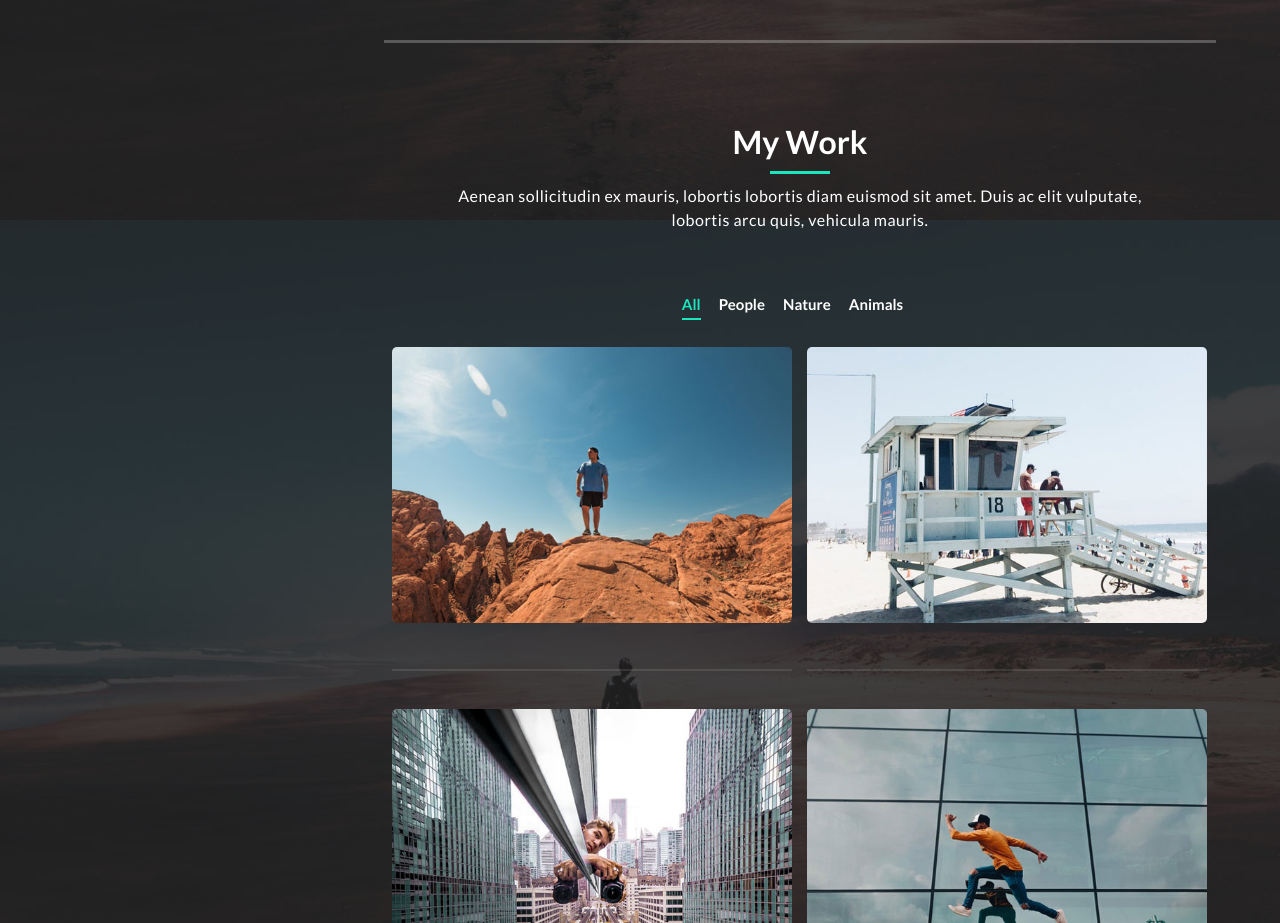
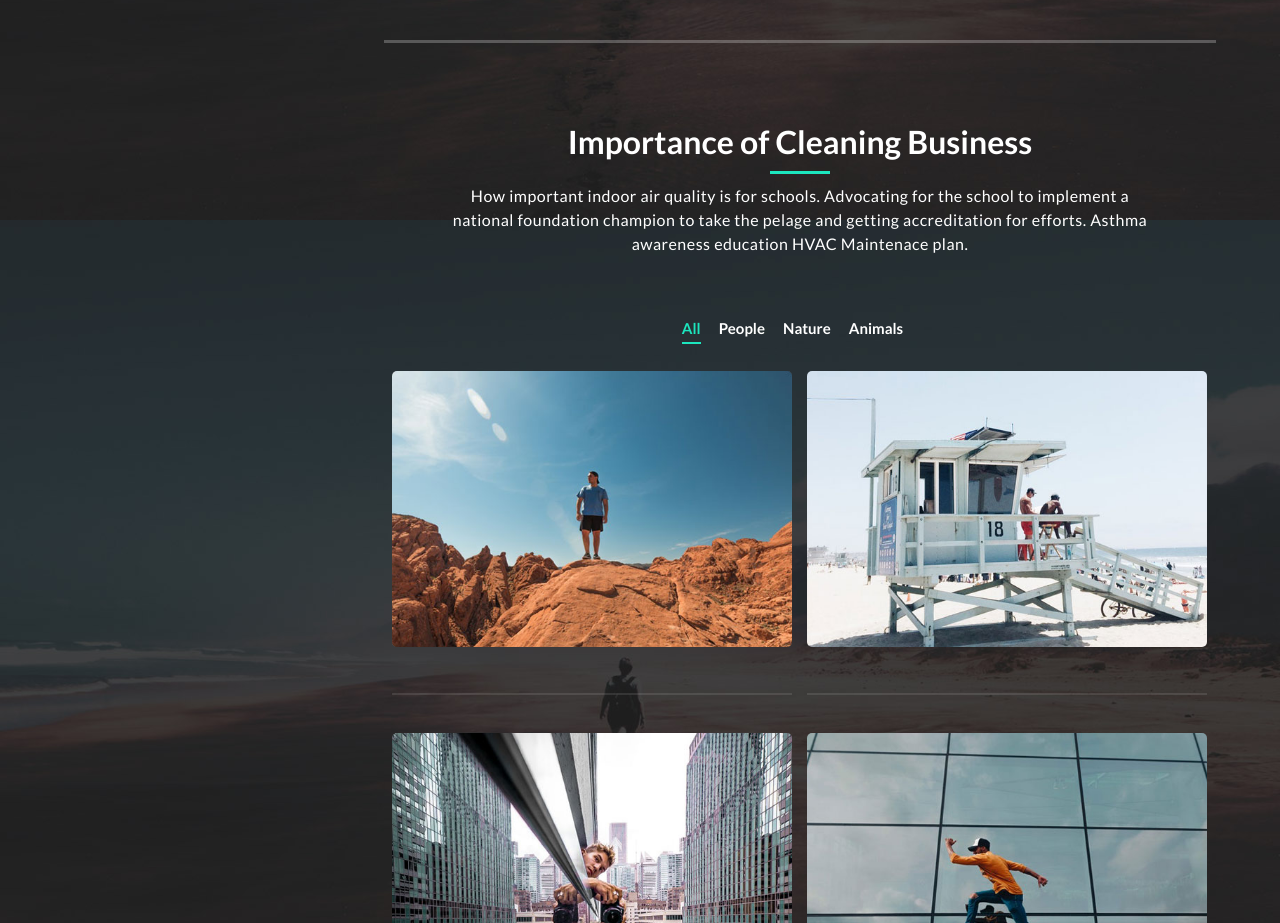
Before and after one commit to xorsh/Cleaning-business, a plain HTML site: page index.html in a window 1280 px wide. Shown: the part 2180-3103 px from the top of the page. Drawn offline with Linux system fonts and the light colour scheme.

Commit message:
Update index.html

```diff
--- a/index.html
+++ b/index.html
@@ -201,12 +201,13 @@ https://templatemo.com/tm-531-reflux
       <section class="section my-work" data-section="section3">
         <div class="container">
           <div class="section-heading">
-            <h2>My Work</h2>
+            <h2>Importance of Cleaning Business</h2>
             <div class="line-dec"></div>
             <span
-              >Aenean sollicitudin ex mauris, lobortis lobortis diam euismod sit
-              amet. Duis ac elit vulputate, lobortis arcu quis, vehicula
-              mauris.</span
+              >How important indoor air quality is for schools. Advocating for
+              the school to implement a national foundation champion to take the
+              pelage and getting accreditation for efforts. Asthma awareness
+              education HVAC Maintenace plan.</span
             >
           </div>
           <div class="row">
```
